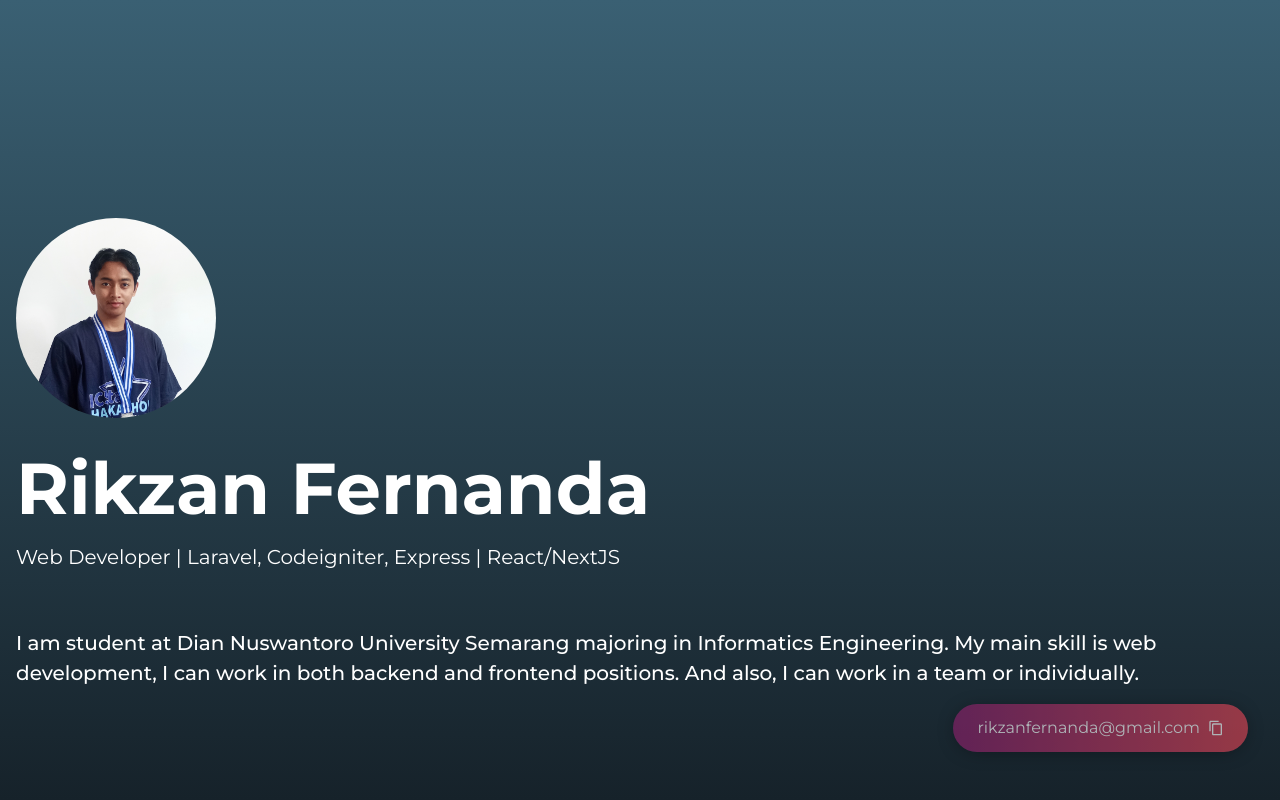
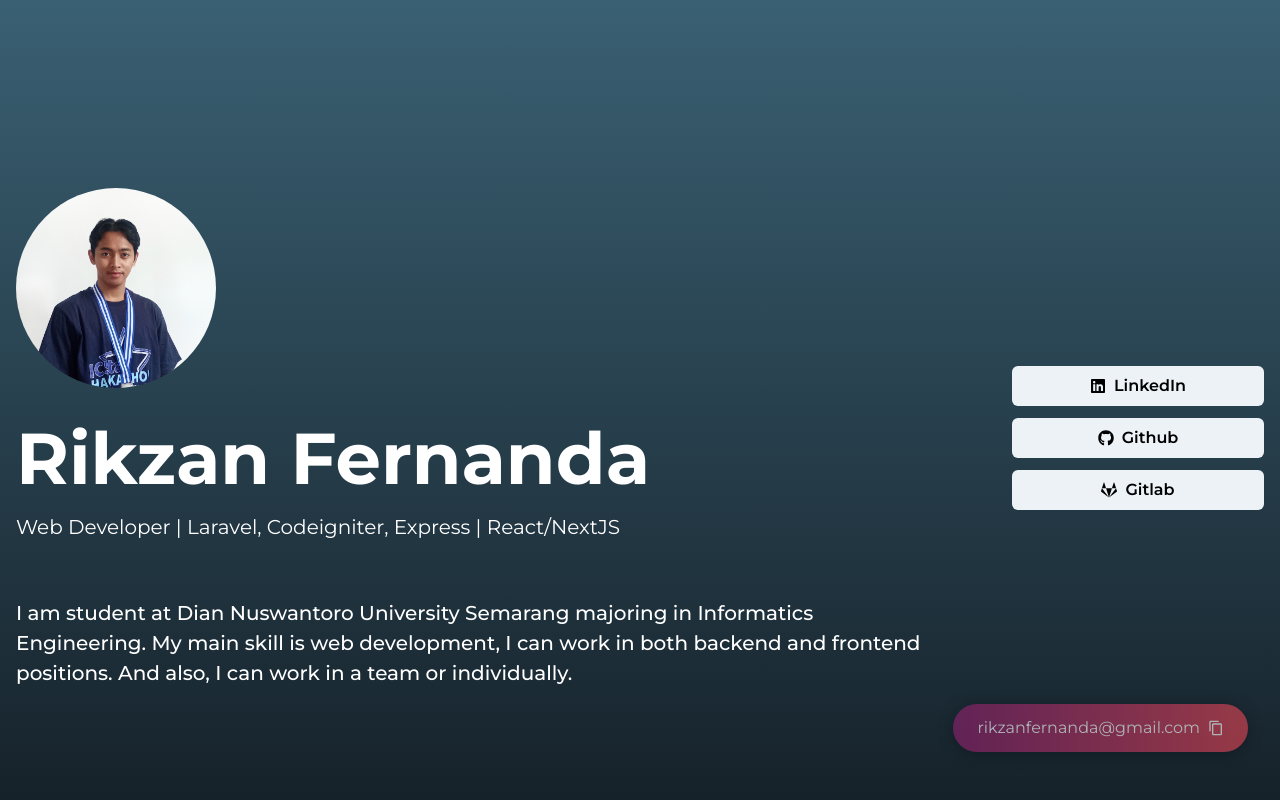
Before and after one commit to rikzanfernanda/portfolio-website, a React (Create React App) app: page / in a window 1280 px wide. Shown: the top 800 px of the page. Built offline with nearby package versions, Linux system fonts and the light colour scheme.

Commit message:
hero: add important links

```diff
--- a/src/components/Hero.jsx
+++ b/src/components/Hero.jsx
@@ -1,6 +1,40 @@
-import { Box, Container, Image, Text } from '@chakra-ui/react'
+import {
+    Box,
+    Button,
+    Container,
+    Grid,
+    GridItem,
+    Image,
+    Link,
+    SimpleGrid,
+    Text
+} from '@chakra-ui/react'
 import React from 'react'
 import ABOUT from '../constants/about'
+import { FaLinkedin, FaGithub, FaGitlab } from 'react-icons/fa'
+
+const LinkButton = ({ href, icon, children }) => {
+    return (
+        <Link
+            href={href}
+            isExternal
+            width={{
+                base: 'auto',
+                md: '100%'
+            }}
+        >
+            <Button
+                variant={'solid'}
+                colorScheme="gray"
+                color={'black'}
+                leftIcon={icon}
+                width={'100%'}
+            >
+                {children}
+            </Button>
+        </Link>
+    )
+}
 
 const Hero = () => {
     return (
@@ -24,6 +58,22 @@ const Hero = () => {
             }}
         >
             <Container maxW={'container.xl'}>
+                <Grid
+                    templateColumns={{
+                        base: 'repeat(1, 1fr)',
+                        md: 'repeat(4, 1fr)'
+                    }}
+                    gap={{
+                        base: 8,
+                        md: 20
+                    }}
+                >
+                    <GridItem
+                        colSpan={{
+                            base: 1,
+                            md: 3
+                        }}
+                    >
                         <Box>
                             <Image
                                 src={ABOUT.profile}
@@ -95,6 +145,45 @@ const Hero = () => {
                                 {ABOUT.summary}
                             </Text>
                         </Box>
+                    </GridItem>
+
+                    <GridItem
+                        colSpan={1}
+                        display={{
+                            md: 'flex'
+                        }}
+                        alignItems={'center'}
+                        px={{
+                            base: 10,
+                            md: 0
+                        }}
+                    >
+                        <SimpleGrid
+                            columns={1}
+                            gap={3}
+                            width={'100%'}
+                        >
+                            <LinkButton
+                                href={ABOUT.links.linkedin}
+                                icon={<FaLinkedin />}
+                            >
+                                LinkedIn
+                            </LinkButton>
+                            <LinkButton
+                                href={ABOUT.links.github}
+                                icon={<FaGithub />}
+                            >
+                                Github
+                            </LinkButton>
+                            <LinkButton
+                                href={ABOUT.links.gitlab}
+                                icon={<FaGitlab />}
+                            >
+                                Gitlab
+                            </LinkButton>
+                        </SimpleGrid>
+                    </GridItem>
+                </Grid>
             </Container>
         </Box>
     )
```
Lines whose indentation alone changed are shown as unchanged.
